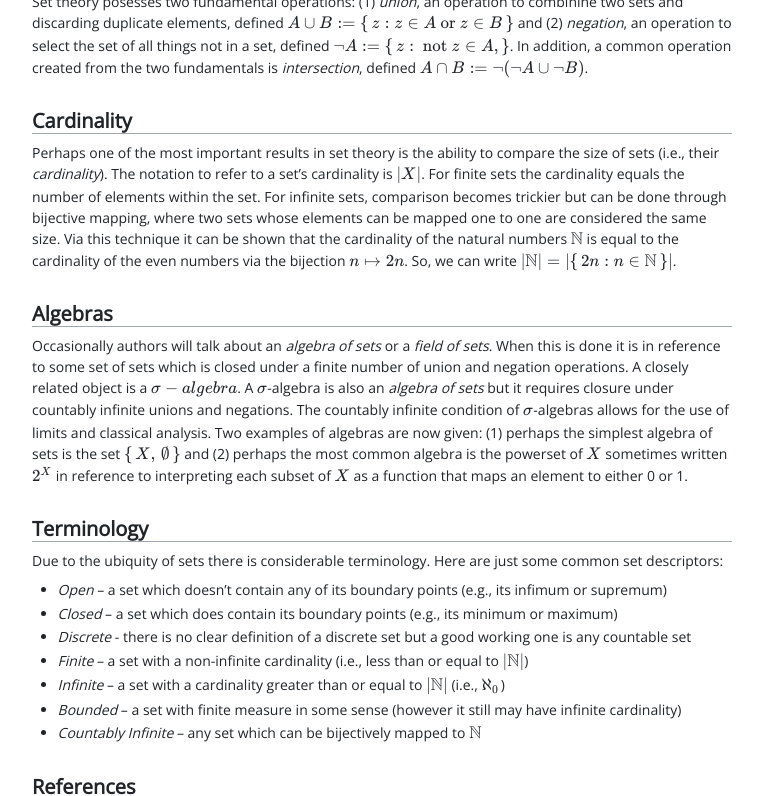
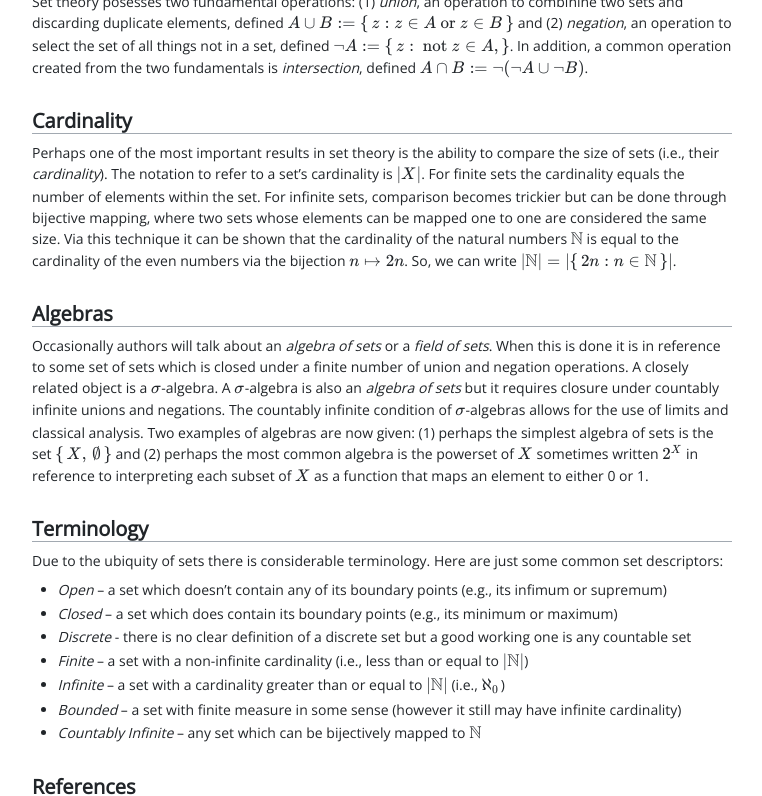
Before and after one commit to mrucker/mrucker.github.io, a Jekyll site: the page built from _posts/2020-03-14-a-set-theory-primer.md, in a window 1280 px wide and 900 px high, scrolled down 1043 px, cut to the strip 0-796 px from the top of the window. Shown: the whole strip, without its empty margins (69-831 px from the left). Built offline with Jekyll 4.4.1, drawn with Linux system fonts in a browser that asks for light colours; nearby versions of some CDN libraries.

```diff
--- a/_posts/2020-03-14-a-set-theory-primer.md
+++ b/_posts/2020-03-14-a-set-theory-primer.md
@@ -29,7 +29,7 @@
 
 # Algebras
 
-Occasionally authors will talk about an *algebra of sets* or a *field of sets*. When this is done it is in reference to some set of sets which is closed under a finite number of union and negation operations. A closely related object is a \\(\sigma-algebra\\). A \\(\sigma\\)-algebra is also an *algebra of sets* but it requires closure under countably infinite unions and negations. The countably infinite condition of \\(\sigma\\)-algebras allows for the use of limits and classical analysis. Two examples of algebras are now given: (1) perhaps the simplest algebra of sets is the set \\(\lbrace\, X,\,\empty\,\rbrace\\) and (2) perhaps the most common algebra is the powerset of \\(X\\) sometimes written \\(2^X\\) in reference to interpreting each subset of \\(X\\) as a function that maps an element to either 0 or 1.
+Occasionally authors will talk about an *algebra of sets* or a *field of sets*. When this is done it is in reference to some set of sets which is closed under a finite number of union and negation operations. A closely related object is a \\(\sigma\\)-algebra. A \\(\sigma\\)-algebra is also an *algebra of sets* but it requires closure under countably infinite unions and negations. The countably infinite condition of \\(\sigma\\)-algebras allows for the use of limits and classical analysis. Two examples of algebras are now given: (1) perhaps the simplest algebra of sets is the set \\(\lbrace\, X,\,\empty\,\rbrace\\) and (2) perhaps the most common algebra is the powerset of \\(X\\) sometimes written \\(2^X\\) in reference to interpreting each subset of \\(X\\) as a function that maps an element to either 0 or 1.
 
 # Terminology
 
```
